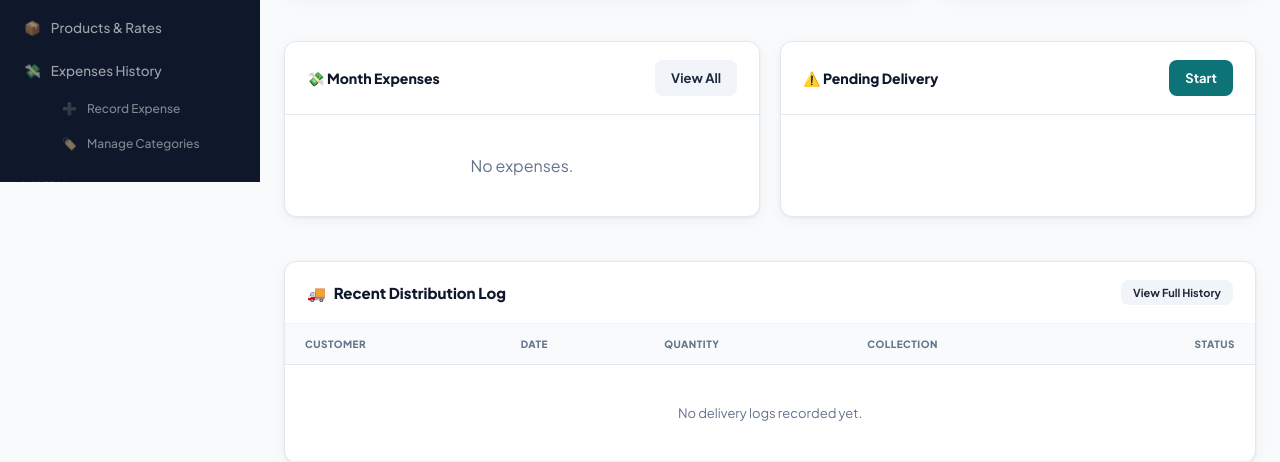
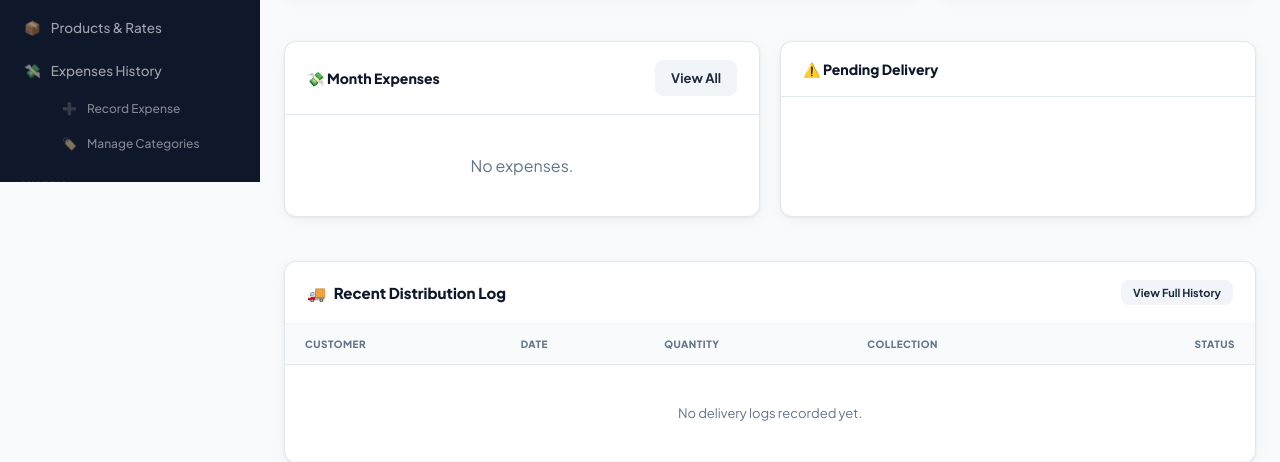
Before and after one commit to adhilnjb/MilkyWay-Management, a Django app: page / in a window 1280 px wide. Shown: the part 618-1080 px from the top of the page. Run offline with Django 5.2, Linux system fonts and the light colour scheme; the visitor is signed in with stand-in values (Sample User, id 1); data that the repository does not hold is empty.

Commit message:
Update dashboard.html

```diff
--- a/delivery/templates/delivery/dashboard.html
+++ b/delivery/templates/delivery/dashboard.html
@@ -152,7 +152,6 @@
   <div class="card">
     <div class="card-header">
       <span class="card-title">⚠️ Pending Delivery</span>
-      <a href="{% url 'delivery_today' %}" class="btn btn-primary btn-sm">Start</a>
     </div>
     <div class="table-wrap">
       <table>
```
